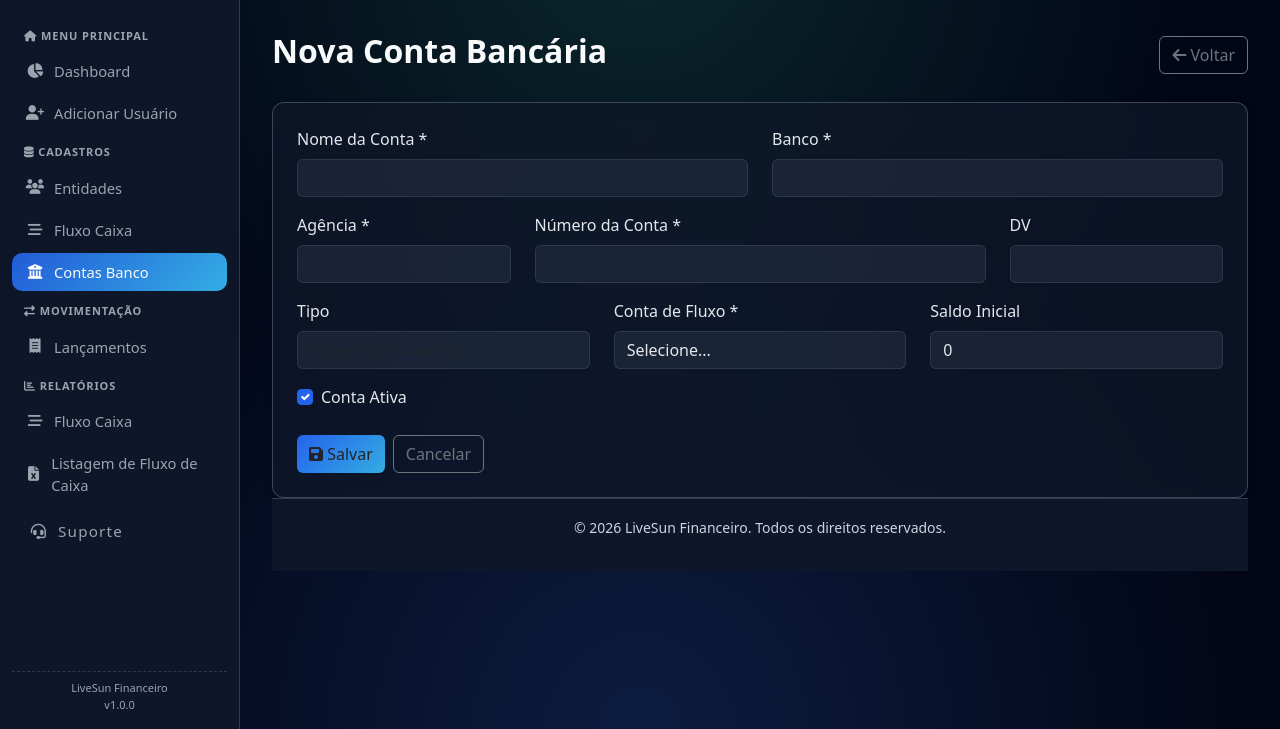
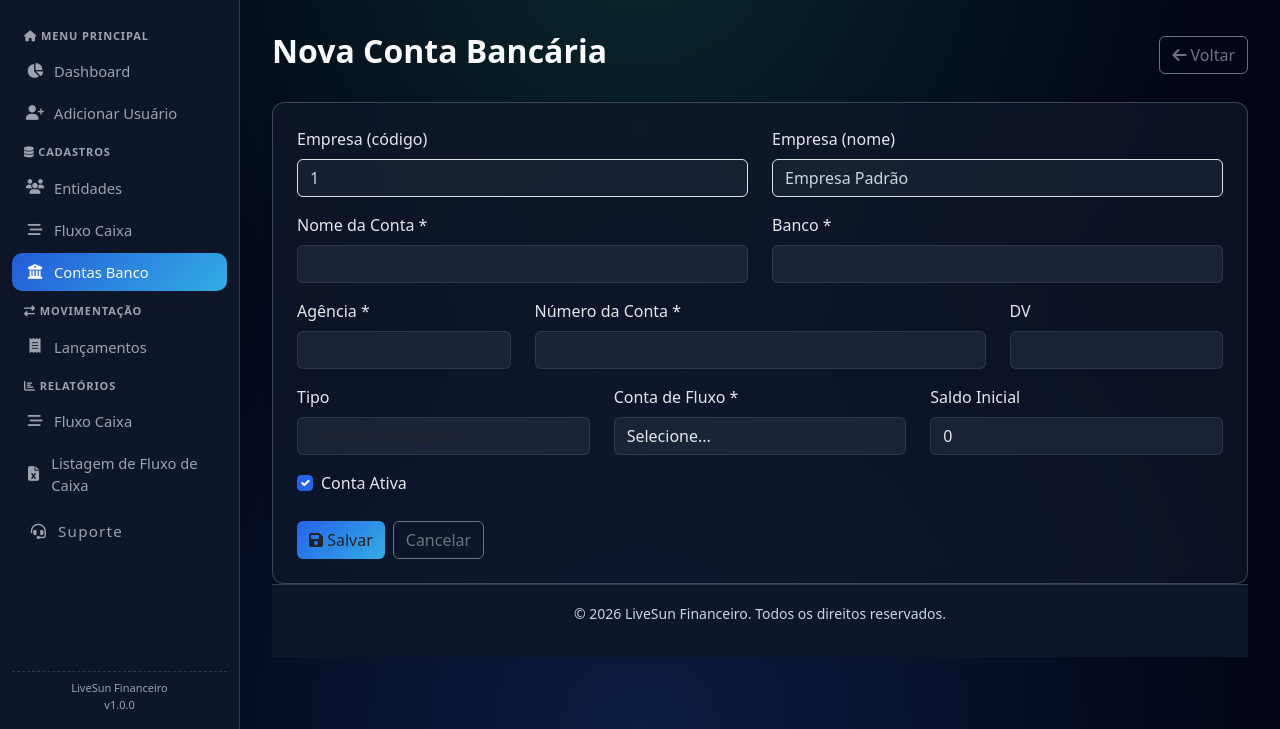
Before and after one commit to WagnerLiveSun/livesun-gestorfinanceiro, a Flask app: page /contas-banco/nova in a window 1280 px wide. Shown: the part 71-800 px from the top of the page. Run offline with Flask 3, Linux system fonts and the light colour scheme; a user stored in the database is signed in; data that the repository does not hold is empty; parts of the project's set-up code (start-up, migrations or seed data) failed here and were passed over.

Commit message:
Fix: set empresa_id when creating ContaBanco + add empresa_id hidden field in form

```diff
--- a/src/routes/contas_banco.py
+++ b/src/routes/contas_banco.py
@@ -1,5 +1,6 @@
 from flask import Blueprint, render_template, request, redirect, url_for, flash, jsonify
 from flask_login import login_required
+from flask_login import current_user
 from src.models import db, ContaBanco, FluxoContaModel
 
 contas_banco_bp = Blueprint('contas_banco', __name__, url_prefix='/contas-banco')
@@ -29,7 +30,13 @@ def criar():
 
     if request.method == 'POST':
         try:
+            # Ensure current user has an associated company
+            if not getattr(current_user, 'empresa_id', None):
+                flash('Usuário não está associado a uma empresa.', 'danger')
+                return redirect(url_for('contas_banco.criar'))
+
             conta = ContaBanco(
+                empresa_id=current_user.empresa_id,
                 nome=request.form.get('nome'),
                 banco=request.form.get('banco'),
                 agencia=request.form.get('agencia'),
@@ -50,8 +57,9 @@ def criar():
         except Exception as e:
             import logging, traceback
             db.session.rollback()
-            logging.error('Erro ao criar conta bancária: %s\n%s', e, traceback.format_exc())
-            flash(f'Erro ao criar conta bancária: {str(e)}', 'danger')
+            logging.exception('Erro ao criar conta bancária: %s', e)
+            flash('Erro ao criar conta bancária. Verifique os dados e tente novamente.', 'danger')
+            return redirect(url_for('contas_banco.criar'))
 
     return render_template(
         'contas_banco/form.html',
--- a/src/templates/contas_banco/form.html
+++ b/src/templates/contas_banco/form.html
@@ -14,6 +14,18 @@
 
 <div class="ls-card p-4">
     <form method="POST">
+        <!-- Empresa (informativo + hidden) -->
+        <div class="row mb-3">
+            <div class="col-md-6">
+                <label class="form-label">Empresa (código)</label>
+                <input type="text" class="form-control" value="{{ current_user.empresa_id }}" disabled style="background-color: rgba(30, 41, 59, 0.6); color: #cbd5e1;">
+            </div>
+            <div class="col-md-6">
+                <label class="form-label">Empresa (nome)</label>
+                <input type="text" class="form-control" value="{{ current_user.empresa.nome if current_user.empresa else '' }}" disabled style="background-color: rgba(30, 41, 59, 0.6); color: #cbd5e1;">
+            </div>
+            <input type="hidden" name="empresa_id" value="{{ current_user.empresa_id }}">
+        </div>
         <div class="row">
             <div class="col-md-6 mb-3">
                 <label class="form-label">Nome da Conta *</label>
```
